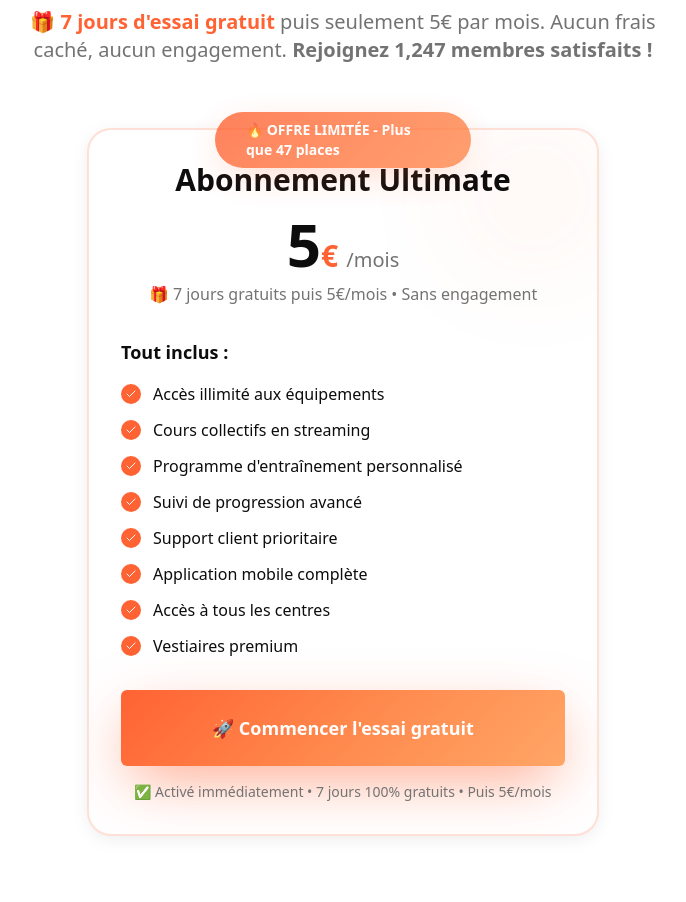
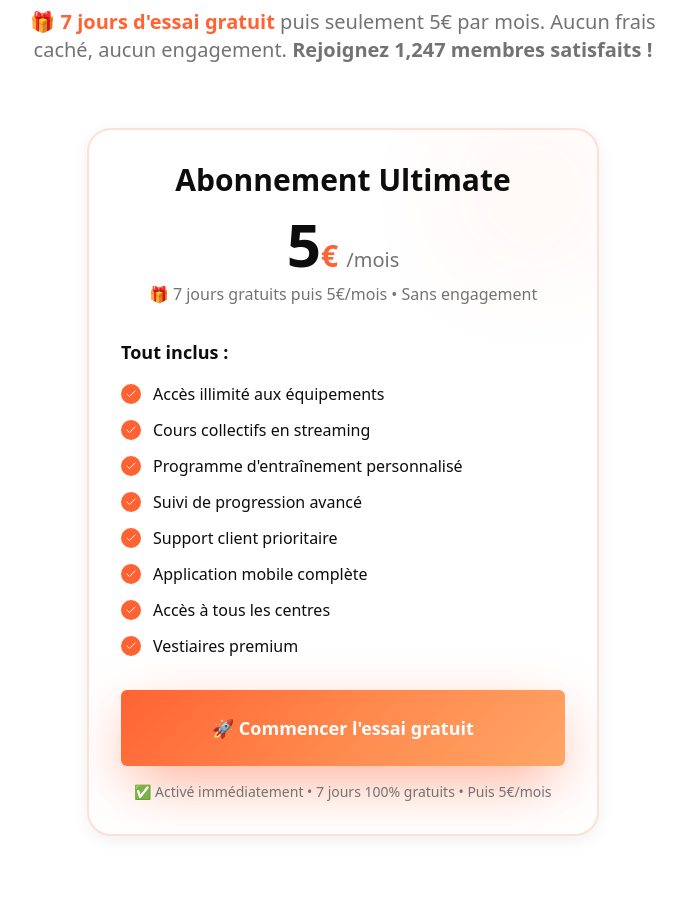
Before and after one commit to kirenagency-droid/fit-flow-for-you, a React (Vite) app: page / in a window 1280 px wide. Shown: the part 2898-3800 px from the top of the page, without its empty margins (297-983 px from the left). Built offline with nearby package versions, Linux system fonts and the light colour scheme; the HTML template or start-up script is replaced by a standard one.

Commit message:
Visual edit in Lovable

```diff
--- a/src/components/PricingSection.tsx
+++ b/src/components/PricingSection.tsx
@@ -25,7 +25,7 @@ const PricingSection = () => {
           <div className="relative">
             {/* Popular Badge */}
             <div className="absolute -top-4 left-1/2 transform -translate-x-1/2 z-10">
-              <div className="bg-gradient-primary text-white py-2 rounded-full font-bold text-sm shadow-glow px-[31px] animate-pulse">🔥 OFFRE LIMITÉE - Plus que 47 places</div>
+
             </div>
 
             <div className="bg-card border-2 border-primary/20 rounded-3xl p-8 shadow-card relative overflow-hidden">
@@ -61,12 +61,7 @@ const PricingSection = () => {
 
                 {/* CTA */}
                 <div className="space-y-4">
-                  <Button
-                    variant="cta"
-                    size="lg"
-                    className="w-full text-lg py-6 h-auto"
-                    onClick={() => window.open("https://flownetwork.g2afse.com/click?pid=4784&offer_id=10232", "_blank")}
-                  >
+                  <Button variant="cta" size="lg" className="w-full text-lg py-6 h-auto" onClick={() => window.open("https://flownetwork.g2afse.com/click?pid=4784&offer_id=10232", "_blank")}>
                     🚀 Commencer l'essai gratuit
                   </Button>
                   <p className="text-center text-sm text-muted-foreground">
```
